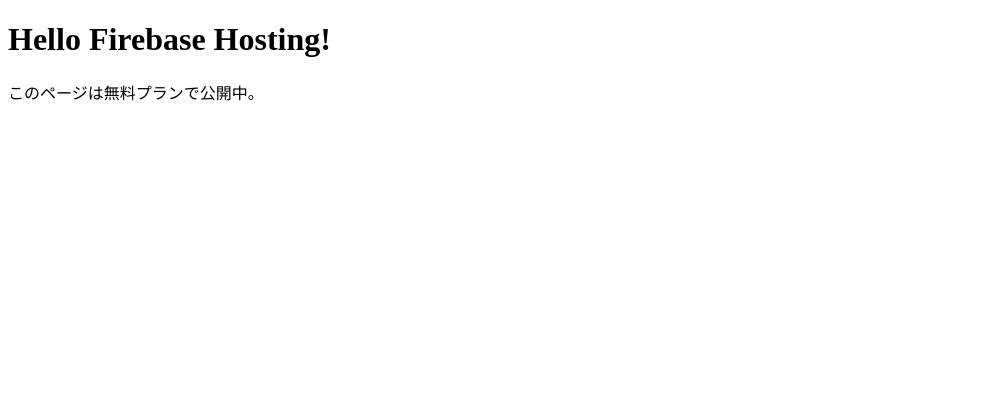
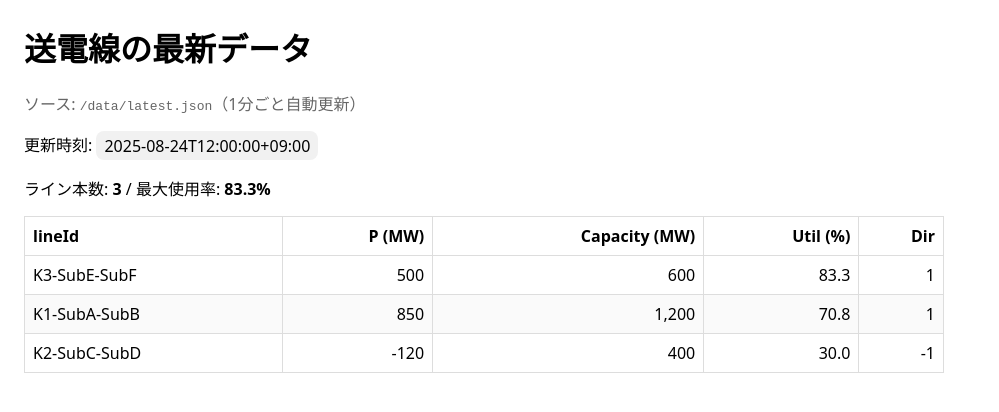
Before and after one commit to ucc316/powerflow-site, a website: page public/index.html in a window 1280 px wide. Shown: the whole page, without its empty margins (0-999 px from the left). Drawn offline with Linux system fonts and the light colour scheme.

Commit message:
wire up latest.json display

```diff
--- /dev/null
+++ b/public/data/latest.json
@@ -0,0 +1,8 @@
+{
+  "ts": "2025-08-24T12:00:00+09:00",
+  "lines": [
+    { "lineId": "K1-SubA-SubB", "p_mw": 850,  "capacity_mw": 1200, "util": 0.708, "dir": 1 },
+    { "lineId": "K2-SubC-SubD", "p_mw": -120, "capacity_mw": 400,  "util": 0.300, "dir": -1 },
+    { "lineId": "K3-SubE-SubF", "p_mw": 500,  "capacity_mw": 600,  "util": 0.833, "dir": 1 }
+  ]
+}
--- a/public/index.html
+++ b/public/index.html
@@ -1,6 +1,79 @@
 <!doctype html>
-<html lang="ja"><meta charset="utf-8">
-<title>Firebase Hosting Test</title>
-<h1>Hello Firebase Hosting!</h1>
-<p>このページは無料プランで公開中。</p>
-<!-- test -->
+<html lang="ja">
+<head>
+  <meta charset="utf-8" />
+  <meta name="viewport" content="width=device-width, initial-scale=1" />
+  <title>Power Flow (MVP)</title>
+  <style>
+    body{font-family:system-ui,Arial,sans-serif;margin:24px}
+    .muted{color:#666}
+    .badge{display:inline-block;padding:.2rem .5rem;border-radius:.5rem;background:#f1f1f1}
+    table{border-collapse:collapse;width:100%;max-width:920px;margin-top:12px}
+    th,td{border:1px solid #ddd;padding:.5rem;text-align:right}
+    th:first-child,td:first-child{text-align:left}
+    tr:nth-child(even){background:#fafafa}
+    .warn{color:#c00;font-weight:600}
+  </style>
+</head>
+<body>
+  <h1>送電線の最新データ</h1>
+  <p class="muted">ソース: <code>/data/latest.json</code>（1分ごと自動更新）</p>
+  <p>更新時刻: <span id="ts" class="badge">読み込み中...</span></p>
+  <p>
+    ライン本数: <strong id="count">-</strong> /
+    最大使用率: <strong id="max">-</strong>
+  </p>
+
+  <table id="tbl">
+    <thead>
+      <tr>
+        <th>lineId</th><th>P (MW)</th><th>Capacity (MW)</th><th>Util (%)</th><th>Dir</th>
+      </tr>
+    </thead>
+    <tbody></tbody>
+  </table>
+
+  <script>
+    async function load() {
+      // no-store でキャッシュを回避。さらにcache-busterを付ける
+      const url = `/data/latest.json?cb=${Date.now()}`;
+      const res = await fetch(url, { cache: "no-store" });
+      if (!res.ok) throw new Error("JSONの取得に失敗: " + res.status);
+      const data = await res.json();
+
+      // ヘッダ表示
+      document.getElementById("ts").textContent = data.ts ?? "(不明)";
+      const lines = Array.isArray(data.lines) ? data.lines : [];
+
+      // 使用率の高い順に並べ替え
+      lines.sort((a,b) => (b.util ?? 0) - (a.util ?? 0));
+
+      // 統計
+      const max = lines.reduce((m, x) => Math.max(m, x.util ?? 0), 0);
+      document.getElementById("count").textContent = lines.length.toString();
+      document.getElementById("max").textContent = (max * 100).toFixed(1) + "%";
+
+      // テーブル描画
+      const tbody = document.querySelector("#tbl tbody");
+      tbody.innerHTML = "";
+      for (const r of lines) {
+        const tr = document.createElement("tr");
+        const utilPct = ((r.util ?? 0) * 100);
+        const utilCell = `<td class="${utilPct >= 100 ? 'warn':''}">${utilPct.toFixed(1)}</td>`;
+        tr.innerHTML = `
+          <td>${r.lineId ?? ""}</td>
+          <td>${(r.p_mw ?? 0).toLocaleString()}</td>
+          <td>${(r.capacity_mw ?? 0).toLocaleString()}</td>
+          ${utilCell}
+          <td>${r.dir ?? ""}</td>
+        `;
+        tbody.appendChild(tr);
+      }
+    }
+
+    // 初回読み込み＋1分ごと更新
+    load().catch(err => { alert(err.message); console.error(err); });
+    setInterval(() => load().catch(console.error), 60 * 1000);
+  </script>
+</body>
+</html>
```
